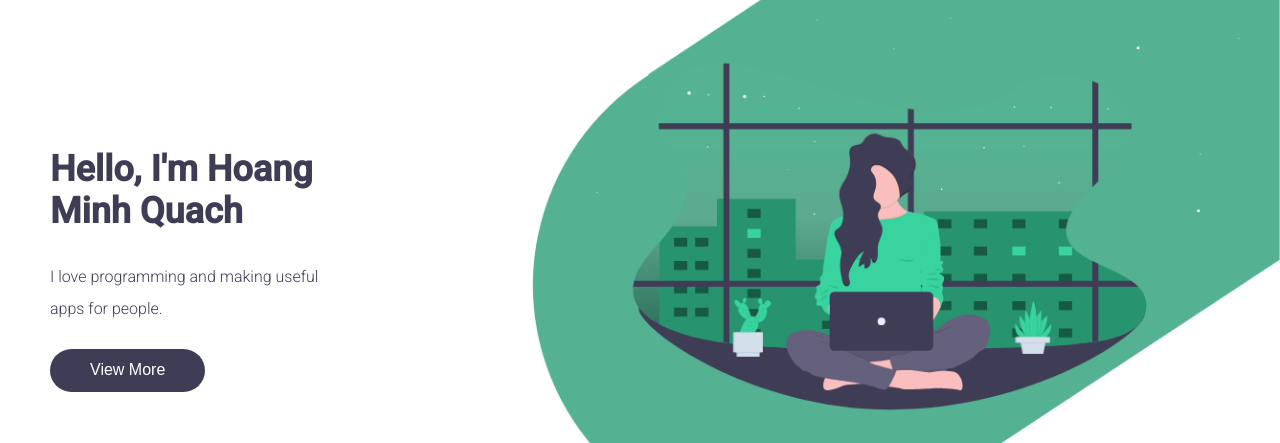
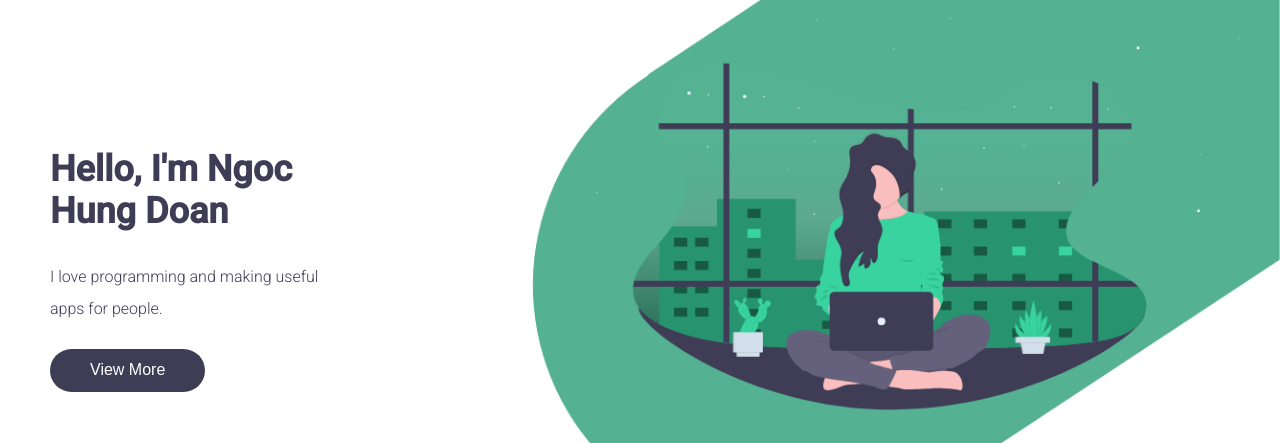
Before and after one commit to hung2614/CSK2615, a plain HTML site: page index.html in a window 1280 px wide. Shown: the part 152-595 px from the top of the page. Drawn offline with Linux system fonts and the light colour scheme.

Commit message:
update name in index.html

```diff
--- a/index.html
+++ b/index.html
@@ -48,7 +48,7 @@
       </div>
       <!-- heading -->
       <div class="banner__heading">
-        <h1>Hello, I'm Hoang Minh Quach</h1>
+        <h1>Hello, I'm Ngoc Hung Doan</h1>
         <p>
           I love programming and making useful apps for people.
 
```
